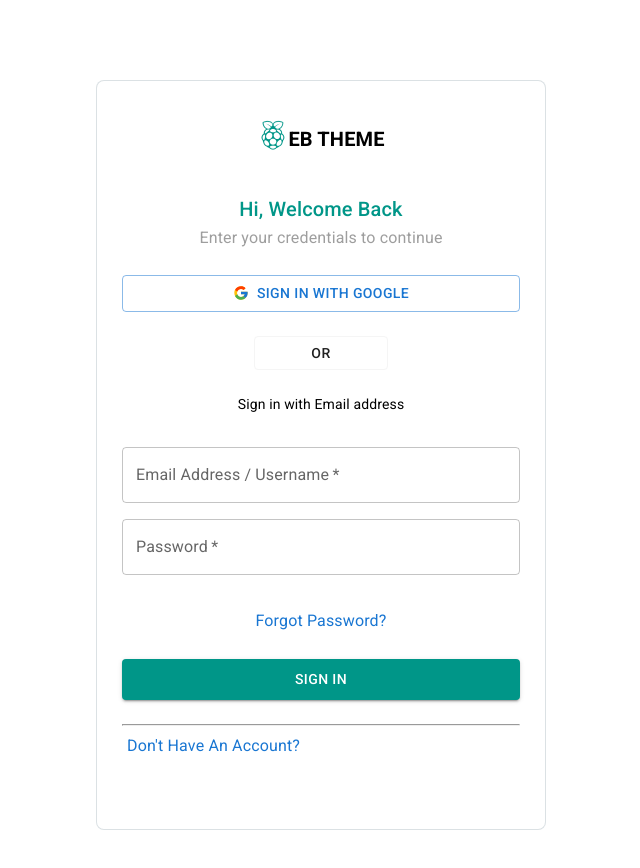
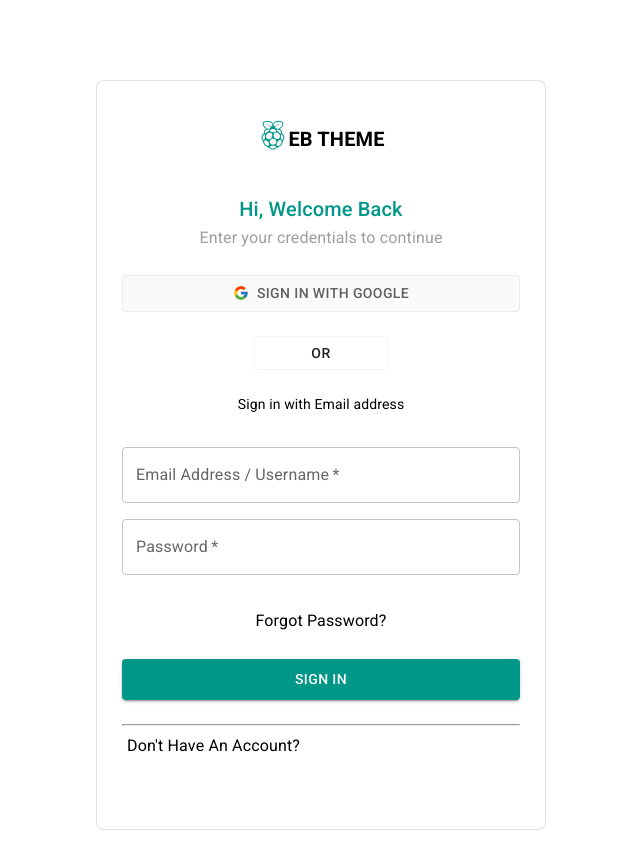
Before and after one commit to buzzracharyeah-rejan/eb_theme, a React (Create React App) app: page /login in a window 1280 px wide. Shown: the top 868 px of the page, without its empty margins (319-959 px from the left). Built offline with nearby package versions, Linux system fonts and the light colour scheme.

Commit message:
made last minuite css changes on login

```diff
--- a/src/App.js
+++ b/src/App.js
@@ -3,7 +3,7 @@ import { Routes, Route } from 'react-router-dom';
 
 import HelloWorld from './components/HelloWorld';
 import Login from './pages/Login/Login';
-import ForgotPassword from './pages/ForgotPassword';
+import ForgotPassword from './pages/ForgotPassword/ForgotPassword';
 
 const App = () => {
   return (
--- a/src/pages/Login/Login.styles.js
+++ b/src/pages/Login/Login.styles.js
@@ -55,14 +55,14 @@ const HeadingSecondary = styled(Typography)`
 `;
 
 const CustomButton = styled(Button)`
-  background-color: rgb(250, 250, 250);
-  color: rgb(97, 97, 97);
+  background-color: rgb(250, 250, 250) !important;
+  color: rgb(97, 97, 97) !important;
   line-height: 1.75;
   padding: 7px 21px;
   min-width: 64px;
   margin: 2rem 0 0;
   border-radius: 4px;
-  border-color: rgba(97, 97, 97, 0.1);
+  border-color: rgba(97, 97, 97, 0.1) !important;
 `;
 
 const CustomTextField = styled(TextField)`
@@ -74,7 +74,7 @@ const CustomLink = styled(Link)`
   font-size: 0.875rem;
   text-transform: capitalize;
   padding: 2px 5px;
-  color: ${(props) => props.theme.color};
+  color: ${(props) => props.theme.color || '#000'} !important;
 `;
 
 const color = {
```
Also changed, not shown: src/pages/ForgotPassword/ForgotPassword.js (renamed from src/pages/ForgotPassword.js).
